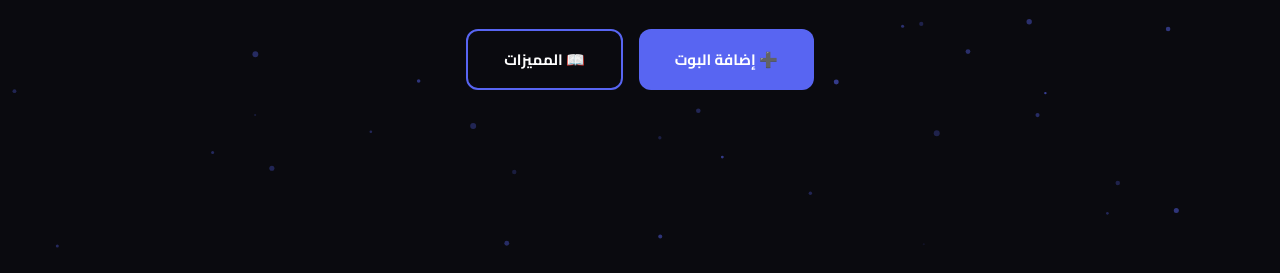
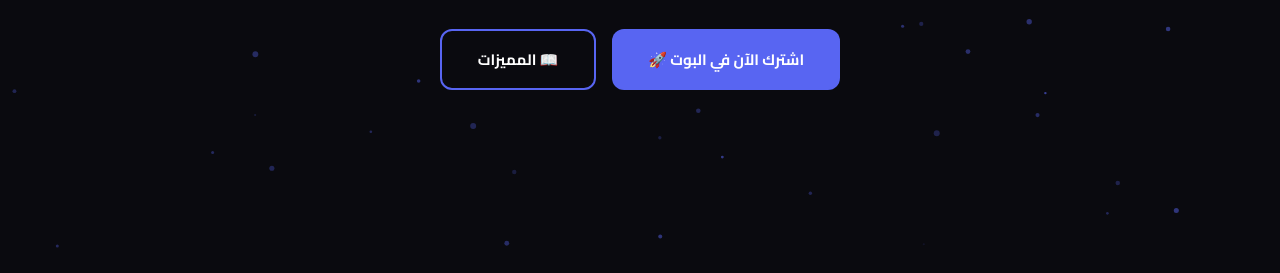
Before and after one commit to dutch21331/Annubis-Core, a plain HTML site: page index.html in a window 1280 px wide. Shown: the part 527-800 px from the top of the page. Drawn offline with Linux system fonts and the light colour scheme.

Commit message:
Add files via upload

```diff
--- a/index.html
+++ b/index.html
@@ -155,7 +155,7 @@
   <h1>أفضل <span>بوت برودكاست</span><br>لسيرفرات ديسكورد</h1>
   <p>بوت متكامل لإدارة البث الجماعي مع نظام اشتراكات، سحوبات، إشعارات يوتيوب، تحكم صوتي، والمزيد</p>
   <div class="buttons">
-    <a href="https://discord.com/api/oauth2/authorize?client_id=1359216360669511731&permissions=8&scope=bot" target="_blank" class="btn btn-discord">➕ إضافة البوت</a>
+    <a href="https://discord.com/api/oauth2/authorize?client_id=1359216360669511731&permissions=8&scope=bot" target="_blank" class="btn btn-discord">اشترك الآن في البوت 🚀</a>
     <a href="#features" class="btn btn-outline">📖 المميزات</a>
   </div>
 </section>
```
